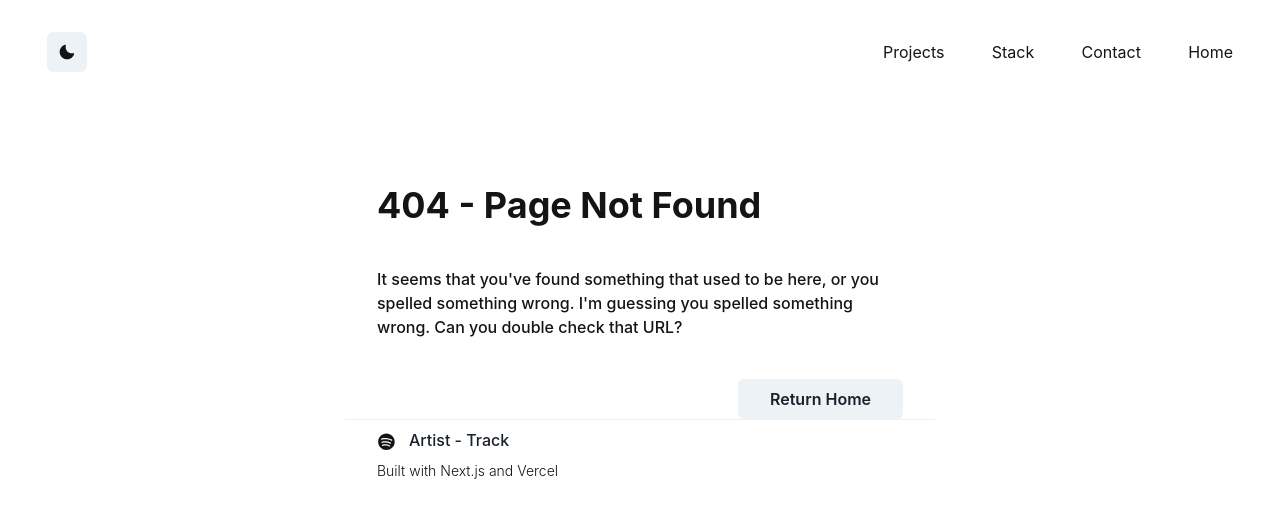
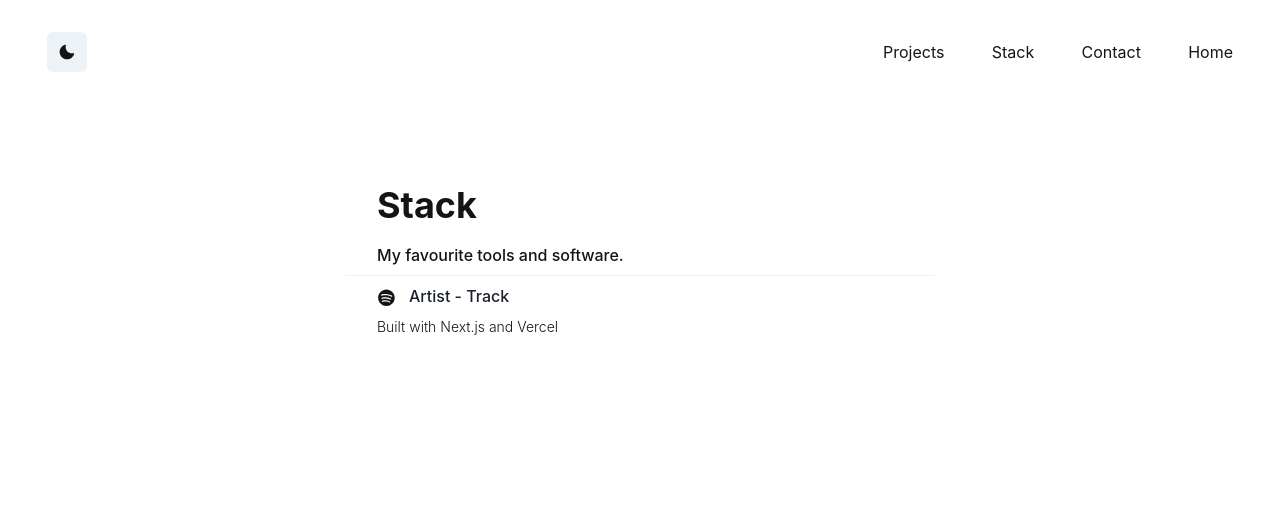
Before and after one commit to lawandothman/lwnd.me, a Next.js app: page /stack in a window 1280 px wide. Before the commit this address had no page. Shown: the top 518 px of the page. Built offline with nearby package versions, Linux system fonts and the light colour scheme.

Commit message:
stack page

```diff
--- /dev/null
+++ b/pages/stack.tsx
@@ -0,0 +1,30 @@
+import React from 'react'
+import {
+  Box, Heading, Text, useColorModeValue,
+} from '@chakra-ui/react'
+import Shell from '@/components/Shell'
+import Head from 'next/head'
+
+const Stack: React.FC = () => {
+  const headingColor = useColorModeValue('blackAlpha.900', 'whiteAlpha.900')
+  const textColor = useColorModeValue('blackAlpha.900', 'whiteAlpha.700')
+
+  return (
+    <div>
+      <Head>
+        <title>lwnd</title>
+      </Head>
+      <Shell>
+        <Box mt={20}>
+          <Heading color={headingColor} mb={4}>
+            Stack
+          </Heading>
+          <Text color={textColor} mb={2} fontWeight='medium'>
+            My favourite tools and software.
+          </Text>
+        </Box>
+      </Shell>
+    </div>
+  )
+}
+export default Stack
```
